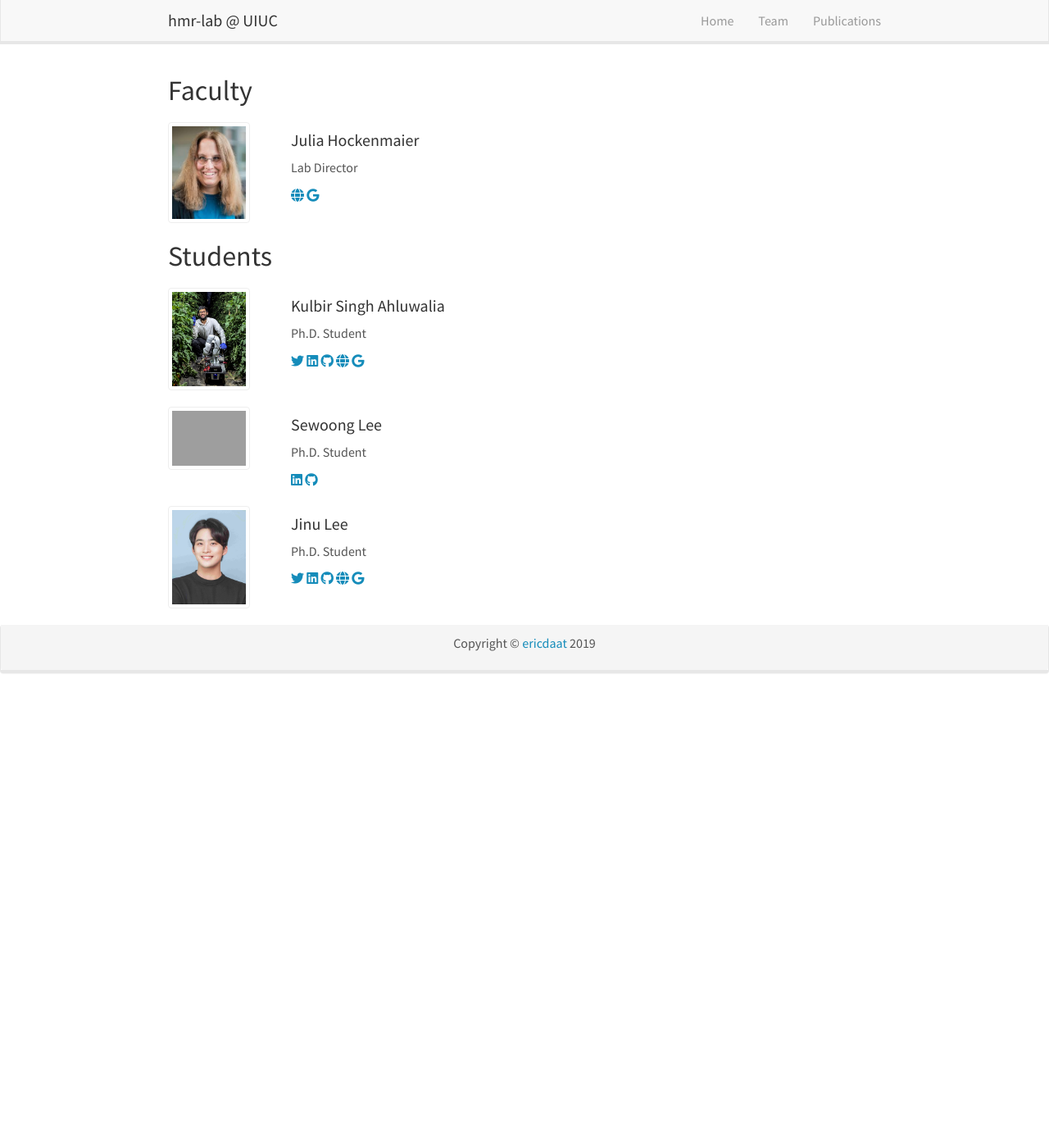
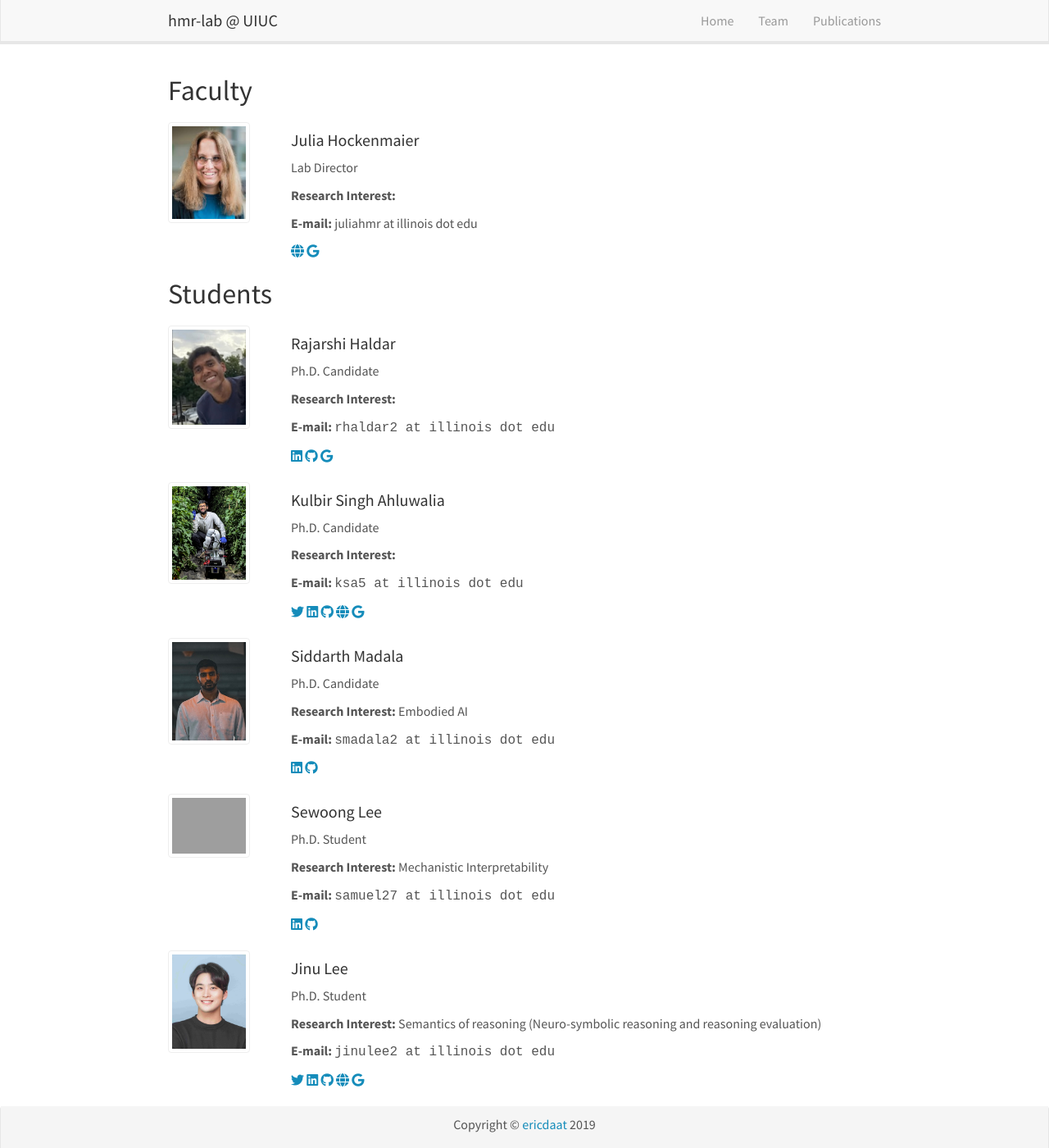
Before and after one commit to hmr-lab/hmr-lab.github.io, a Jekyll site: the page built from _pages/team/index.html, in a window 1280 px wide and 1400 px high. Shown: the whole window at 82% size. Built offline with Jekyll 4.4.1, drawn with Linux system fonts in a browser that asks for light colours; nearby versions of some CDN libraries.

Commit message:
feat: update Team page

```diff
--- a/_pages/team/_posts/2022-01-15-kulbir_singh_ahluwalia.md
+++ b/_pages/team/_posts/2022-01-15-kulbir_singh_ahluwalia.md
@@ -3,8 +3,9 @@ layout: member
 category: student
 title: Kulbir Singh Ahluwalia
 image: kulbir_singh_ahluwalia.jpg
-role: Ph.D. Student
-permalink: 'team/kulbir_singh_ahluwalia'
+role: Ph.D. Candidate
+interest: ""
+netid: ksa5
 social:
     twitter: https://x.com/Kulbir_Singh_
     linkedin: https://www.linkedin.com/in/kulbir-ahluwalia/
--- a/_pages/team/_posts/2024-08-15-jinu_lee.md
+++ b/_pages/team/_posts/2024-08-15-jinu_lee.md
@@ -4,7 +4,8 @@ category: student
 title: Jinu Lee
 image: jinu_lee.jpg
 role: Ph.D. Student
-permalink: 'team/jinu_lee'
+interest: "Semantics of reasoning (Neuro-symbolic reasoning and reasoning evaluation)"
+netid: jinulee2
 social:
     twitter: https://x.com/jinulee_v
     linkedin: https://www.linkedin.com/in/jinu-lee-212222208/
--- a/_pages/team/index.html
+++ b/_pages/team/index.html
@@ -27,6 +27,8 @@ permalink: /team/
             <div class="card-body">
             <h4 class="card-title">{{ member.title }}</h4>
             <p class="card-text">{{ member.role }}</p>
+            <p class="card-text"><b>Research Interest:</b> {{ member.interest }}</p>
+            <p class="card-text"><b>E-mail:</b> {{ member.netid }} at illinois dot edu </p>
             <!-- Twitter -->
             {% if member.social.twitter %}
             <a target="blank" href="{{member.social.twitter}}"><i class="fab fa-twitter"></i></a>
@@ -72,6 +74,10 @@ permalink: /team/
             <div class="card-body">
             <h4 class="card-title">{{ member.title }}</h4>
             <p class="card-text">{{ member.role }}</p>
+            {% if member.interest %}
+            <p class="card-text"><b>Research Interest:</b> {{ member.interest }}</p>
+            {% endif %}
+            <p class="card-text"><b>E-mail:</b> <tt>{{ member.netid }} at illinois dot edu</tt> </p>
             <!-- Twitter -->
             {% if member.social.twitter %}
                 <a target="blank" href="{{member.social.twitter}}"><i class="fab fa-twitter"></i></a>
```
Also changed, not shown: _pages/team/_posts/2007-08-15-julia_hokenmaier.md (+1 -1 lines), _pages/team/_posts/2018-08-15-rajarshi_haldar.md (added, +15 -0 lines), _pages/team/_posts/2022-08-15-siddarth_madala.md (added, +15 -0 lines), _pages/team/_posts/2024-08-15-sewoong_lee.md (+5 -4 lines), images/team/rajarshi_haldar.jpg (added), images/team/siddarth_madala.jpeg (added), 1 other file.
